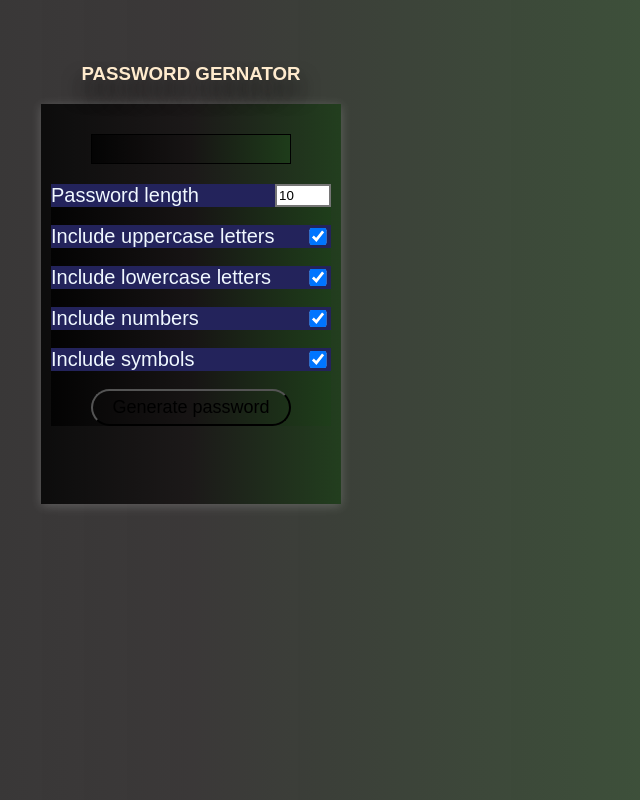
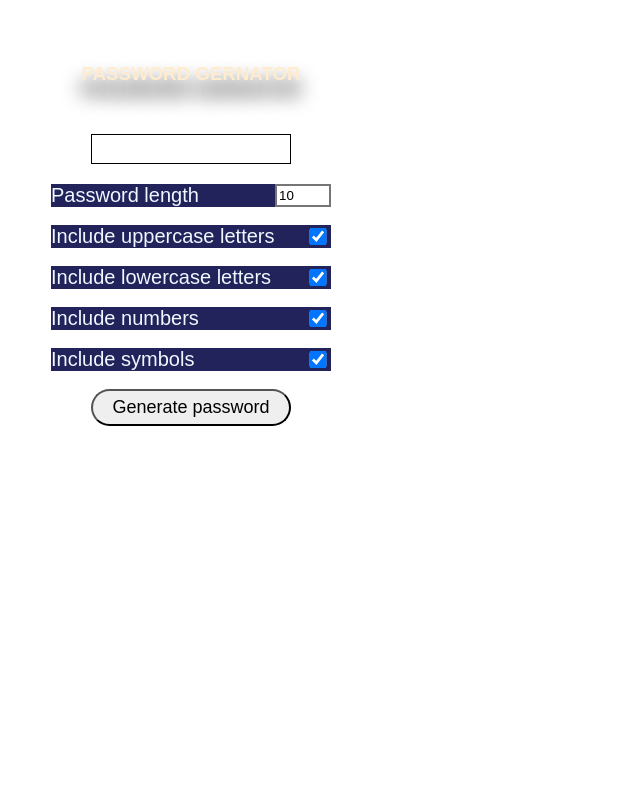
Before and after one commit to Priyansh7999/PASSWORD_GENERATOR, a plain HTML site: page index.html in a window 1280 px wide. Shown: the whole page, without its empty margins (449-1089 px from the left). Drawn offline with Linux system fonts and the light colour scheme; a web font is replaced by a local one.

Commit message:
Update style.css

```diff
--- a/style.css
+++ b/style.css
@@ -14,12 +14,11 @@ input{
     margin-left: auto;
 }
 body{
-        background: linear-gradient(90deg, rgba(0,0,0,0.7847732843137255) 0%, rgba(22,19,19,0.8435968137254902) 50%, rgba(30,62,26,0.8548012955182073) 100%);
-
+        background: "white";
 	color: #fff;
 }
 .container{
-        background: linear-gradient(90deg, rgba(0,0,0,0.7847732843137255) 0%, rgba(22,19,19,0.8435968137254902) 50%, rgba(30,62,26,0.8548012955182073) 100%);
+    background: "black";
     width: 300px;
     box-shadow: 0px 2px 10px rgba(255, 255, 255, 0.2);
     padding: 10px;
@@ -34,8 +33,6 @@ body{
     margin-top: 20px;
     border: 1px solid black;
     padding: 5px;
-    background: linear-gradient(90deg, rgba(0,0,0,0.7847732843137255) 0%, rgba(22,19,19,0.8435968137254902) 50%, rgba(30,62,26,0.8548012955182073) 100%);
-
 }
 .res-container .btn{
     margin-top: 0px;
@@ -47,7 +44,6 @@ body{
 .settings{
     margin-top: 20px;
     display: block;
-    background: linear-gradient(90deg, rgba(0,0,0,0.7847732843137255) 0%, rgba(22,19,19,0.8435968137254902) 50%, rgba(30,62,26,0.8548012955182073) 100%);
 
 }
 span{
@@ -71,7 +67,8 @@ input[type='number']{
     border-style:double
 }
 .generate{
-    background-color: transparent;
+    background-color: "white";
+    color:"black";
     width: 200px;
     border-radius: 25px;
     text-align: center;
@@ -83,5 +80,5 @@ input[type='number']{
 .generate:hover{
     box-shadow: none;
     color: white;
-    background-color: #3B3B98;
+    background-color: "black";
 }
```
